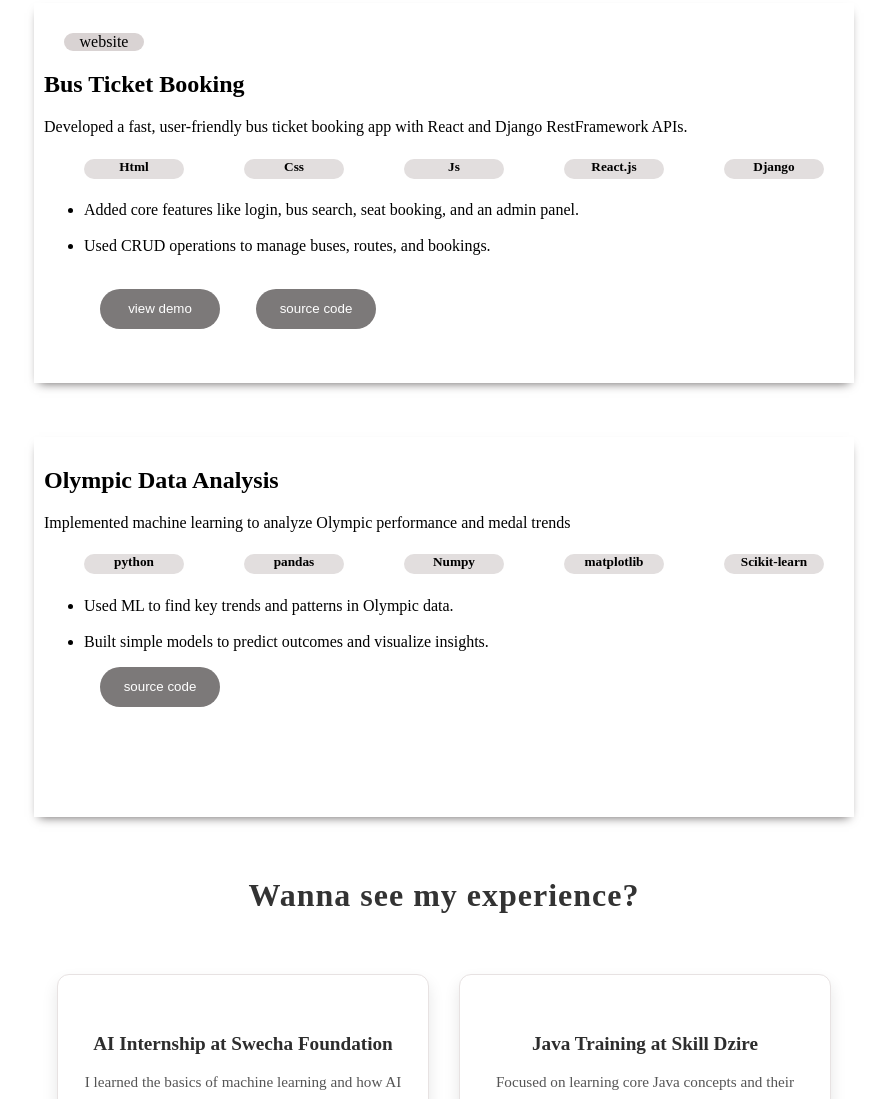
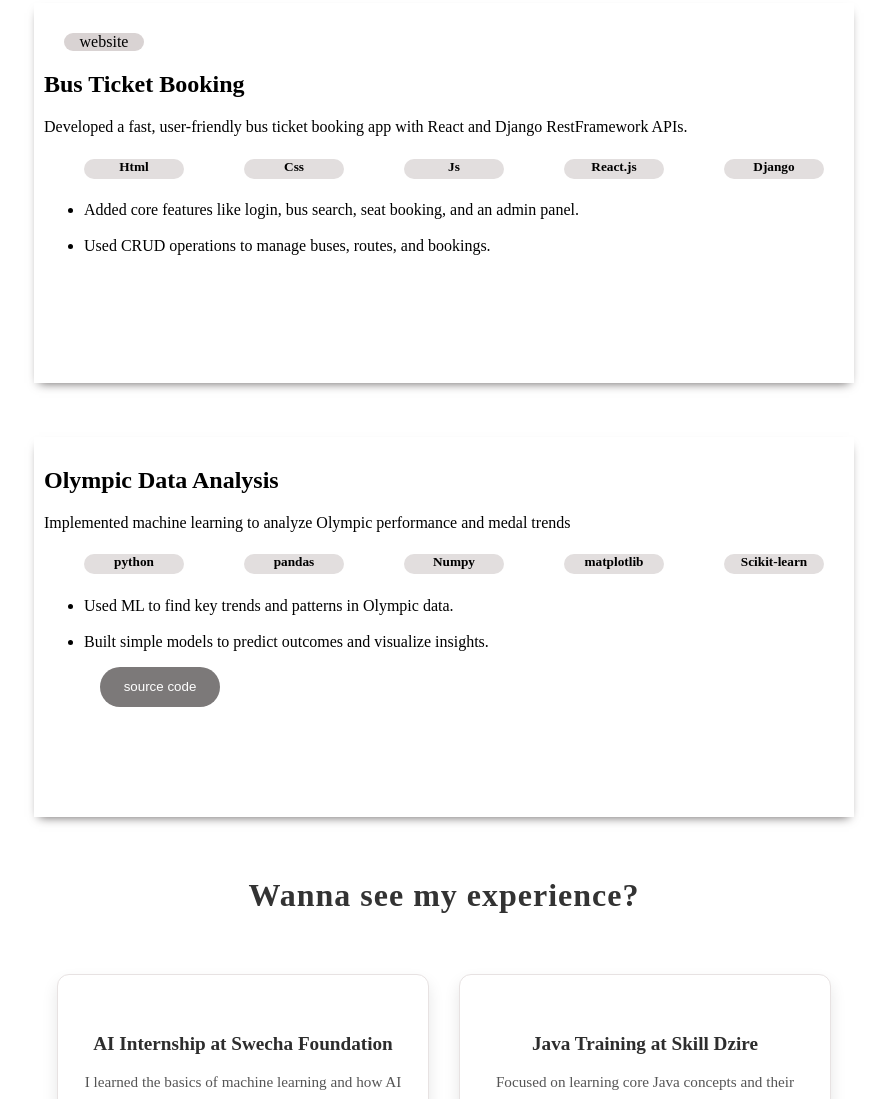
Before and after one commit to kamakshi66/Portfolioo, a plain HTML site: page index.html in a window 1280 px wide. Shown: the part 1381-2480 px from the top of the page, without its empty margins (196-1083 px from the left). Drawn offline with Linux system fonts and the light colour scheme.

Commit message:
Update index.html

```diff
--- a/index.html
+++ b/index.html
@@ -223,9 +223,7 @@
                 <li>Used CRUD operations to manage buses, routes, and bookings.</li><br>
 
 
-            <a href="https://monsoontravelsss.onrender.com" target="_blank"><button>view demo</button></a>
 
-              <a href="https://github.com/kamakshi66/Monsoon-Travels.git" target="_blank"><button>source code</button></a>
 
 </div>
 
```
